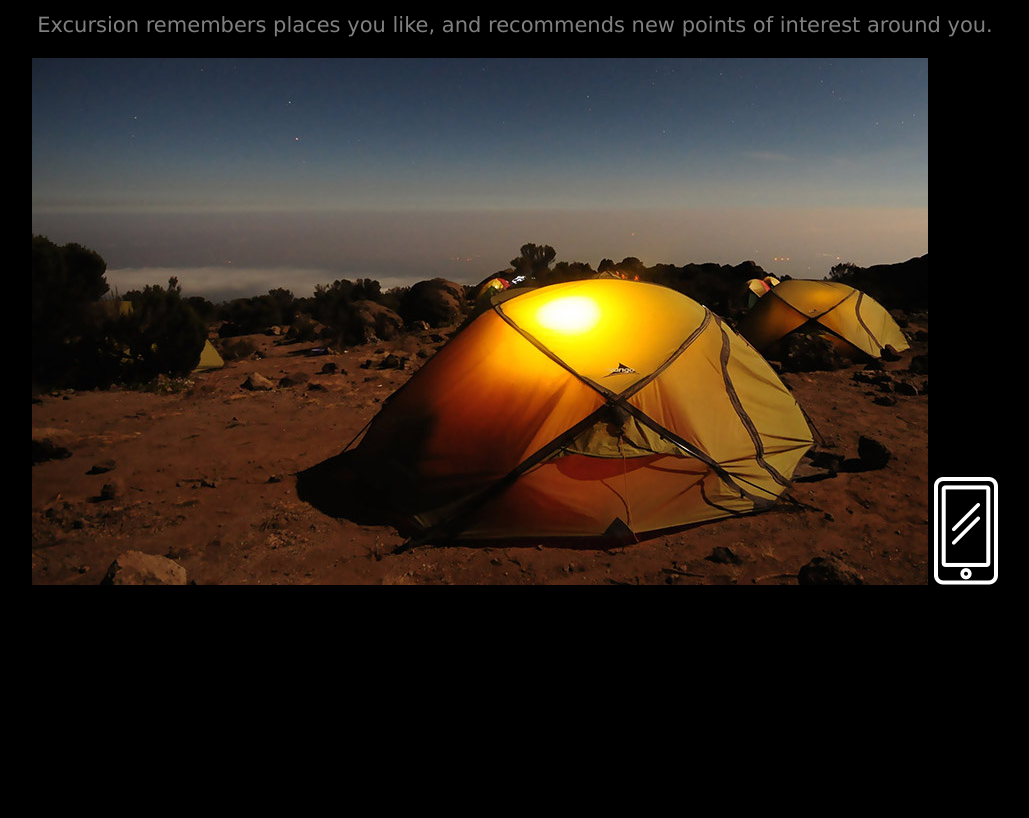
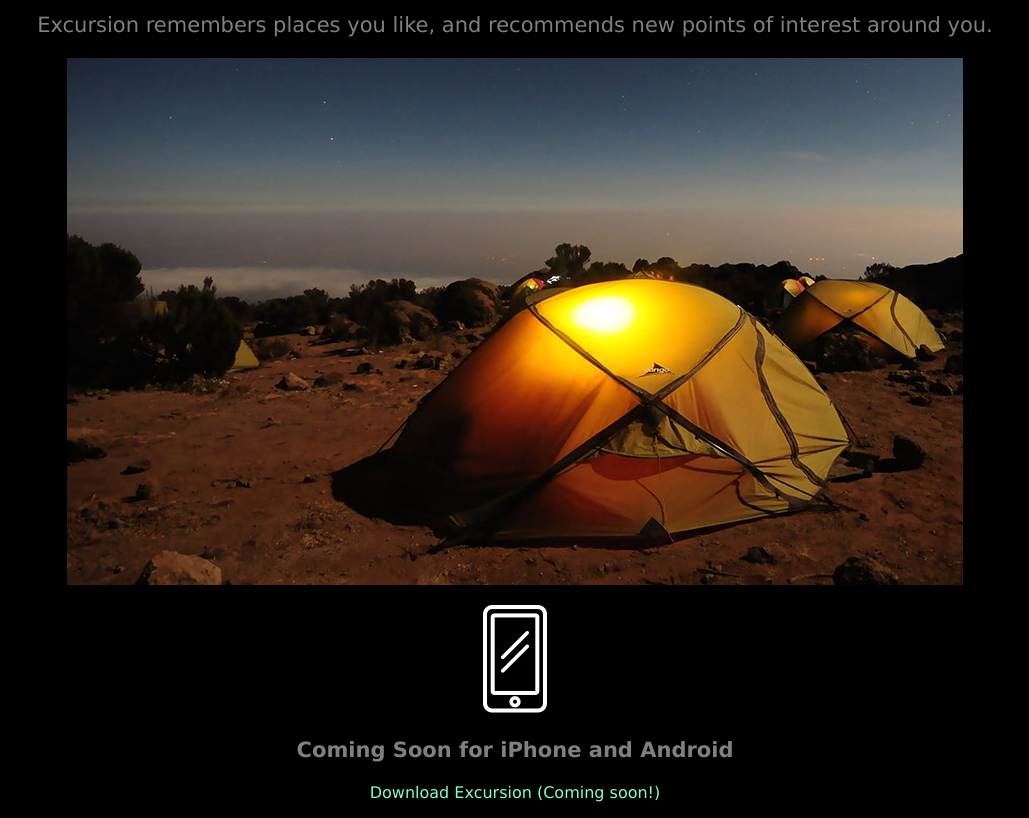
Before and after one commit to Vyara-Yanakieva/escursion-1, a plain HTML site: page index.html in a window 1280 px wide. Shown: the part 420-1238 px from the top of the page, without its empty margins (125-1154 px from the left). Before the commit the page ends 1102 px from the top, so only its background shows below. Drawn offline with Linux system fonts and the light colour scheme.

Commit message:
Added footer text

```diff
--- a/index.html
+++ b/index.html
@@ -14,10 +14,10 @@
 <source src="resources/images and videos/excursion.mp4" type="video/mp4"></video>
  <h2 class="header--secondary">Your personal travel guide</h2>
  <p class="paragraph-sub-header">Excursion remembers places you like, and recommends new points of interest around you.</p>
-<img src="resources/images and videos/camp.jpg" alt=" A camp tent under the night sky">
-<img src="resources/images and videos/phone.png" alt="An emoticon, showing a phone">
+<p><img src="resources/images and videos/camp.jpg" alt=" A camp tent under the night sky"></p>
+<p><img src="resources/images and videos/phone.png" alt="An emoticon, showing a phone"></p>
 
-<h3>Coming Soon for iPhone and Android</h3>
-<p>Download Excursion (Coming soon!)</p>
+<h3 class="paragraph-sub-header">Coming Soon for iPhone and Android</h3>
+<p class="link--cta">Download Excursion (Coming soon!)</p>
 </body>
 </html>
```
